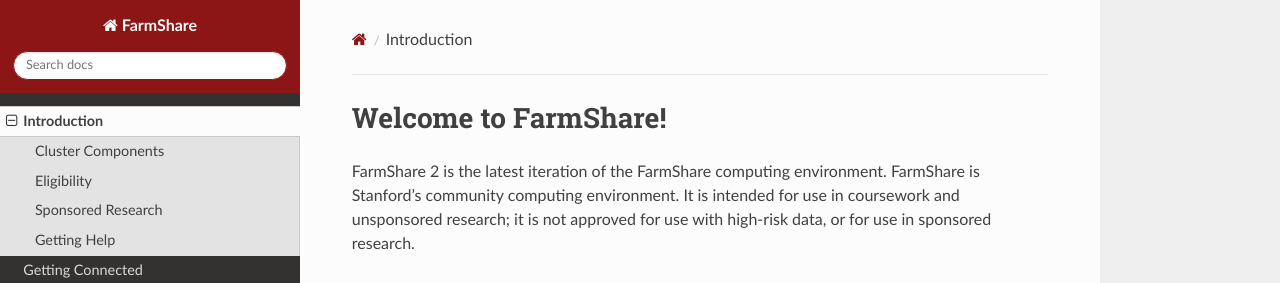
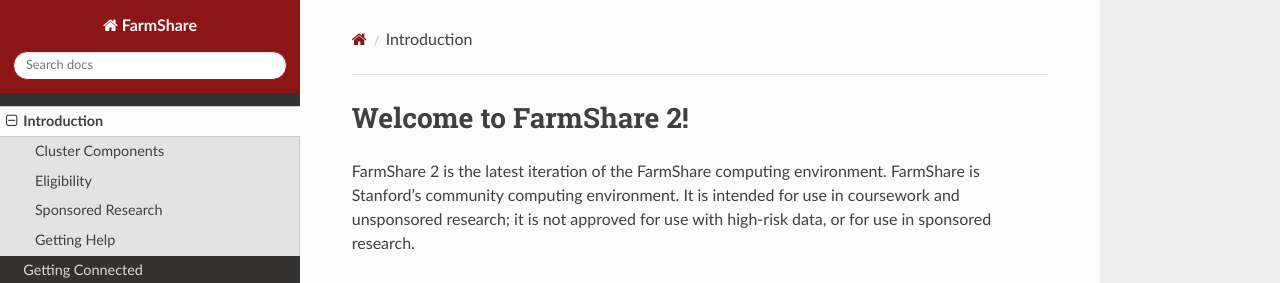
Before and after one commit to stanford-rc/farmshare-docs, an MkDocs documentation site: the page built from docs/index.md, in a window 1280 px wide and 900 px high. Shown: the top 283 px of the window. Built offline with MkDocs 1.6.1, drawn with Linux system fonts in a browser that asks for light colours; nearby versions of some CDN libraries.

Commit message:
Update index.md

```diff
--- a/docs/index.md
+++ b/docs/index.md
@@ -1,4 +1,4 @@
-# Welcome to FarmShare!
+# Welcome to FarmShare 2!
 
 FarmShare 2 is the latest iteration of the FarmShare computing environment. FarmShare is Stanford's community computing environment. It is intended for use in coursework and unsponsored research; it is not approved for use with high-risk data, or for use in sponsored research.
 
```
